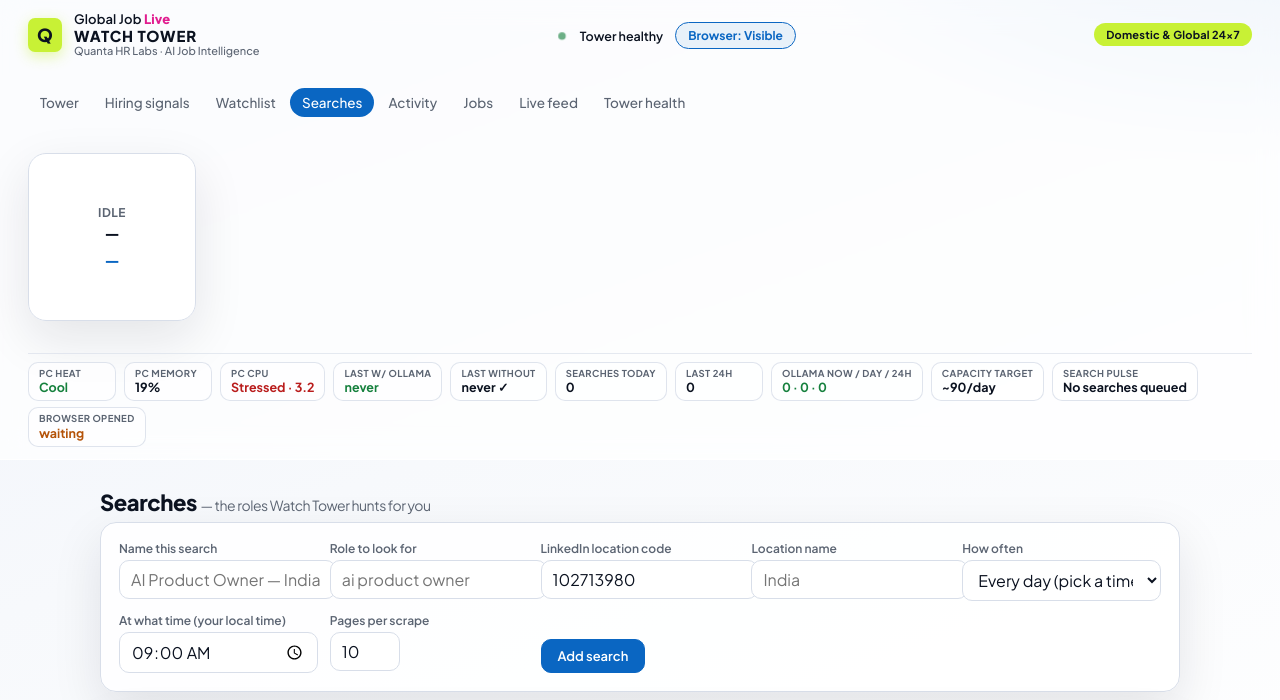
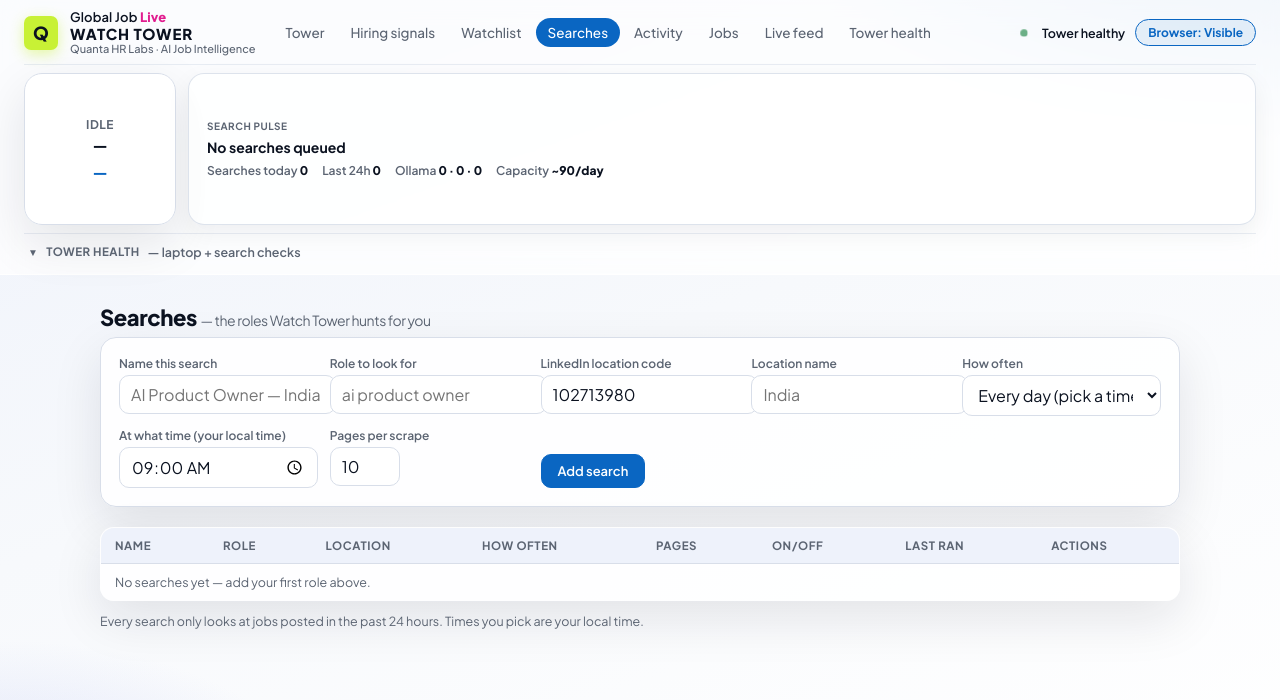
Before and after one commit to akayatgit/global-job-watch-tower, a FastAPI app: page /configs in a window 1280 px wide. Shown: the top 700 px of the page. Run offline with FastAPI, Linux system fonts and the light colour scheme.

Commit message:
Tighten header layout with pulse panel and collapsible health grid.
Remove the 24×7 scope pill, put nav and status on one row, fill space beside the search countdown, and default Tower health chips to a collapsible grid.

Co-authored-by: Cursor <cursoragent@cursor.com>

```diff
--- a/job_engine/app/admin/templates/base.html
+++ b/job_engine/app/admin/templates/base.html
@@ -62,21 +62,111 @@
     background: var(--qt-glass);
     backdrop-filter: blur(14px);
     border-bottom: 1px solid var(--qt-glass-border);
-    padding: 12px 28px 10px;
+    padding: 10px 24px 8px;
+  }
+  .header-row {
     display: flex;
     align-items: center;
-    gap: 28px;
+    gap: 12px 18px;
     flex-wrap: wrap;
   }
-  .vitals {
-    width: 100%;
+  .header-row.top {
+    justify-content: space-between;
+    padding-bottom: 8px;
+  }
+  .header-controls {
+    display: flex;
+    align-items: center;
+    gap: 10px;
+    flex-shrink: 0;
+    margin-left: auto;
+  }
+  .tower-strip {
+    display: flex;
+    gap: 12px;
+    align-items: stretch;
+    padding: 8px 0 6px;
+    border-top: 1px solid rgba(216, 222, 233, 0.55);
+  }
+  .pulse-panel {
+    flex: 1;
+    min-width: 0;
+    display: flex;
+    flex-direction: column;
+    justify-content: center;
+    gap: 6px;
+    padding: 14px 18px;
+    border-radius: 16px;
+    background: rgba(255,255,255,0.72);
+    border: 1px solid rgba(216, 222, 233, 0.85);
+    box-shadow: 0 8px 24px rgba(15, 23, 42, 0.06);
+  }
+  .pulse-panel .pulse-label {
+    font-size: 10px;
+    font-weight: 700;
+    letter-spacing: .05em;
+    text-transform: uppercase;
+    color: var(--qt-muted);
+  }
+  .pulse-panel .pulse-main {
+    font-size: 14px;
+    font-weight: 700;
+    color: var(--qt-ink);
+    line-height: 1.35;
+    overflow: hidden;
+    display: -webkit-box;
+    -webkit-line-clamp: 2;
+    -webkit-box-orient: vertical;
+  }
+  .pulse-panel .pulse-stats {
     display: flex;
     flex-wrap: wrap;
-    gap: 6px 8px;
-    padding: 8px 0 2px;
-    border-top: 1px solid rgba(216, 222, 233, 0.65);
-    margin-top: 4px;
+    gap: 6px 14px;
+    font-size: 12px;
+    font-weight: 600;
+    color: var(--qt-muted);
   }
+  .pulse-panel .pulse-stats span strong {
+    color: var(--qt-ink);
+    font-weight: 800;
+  }
+  .vitals-panel {
+    border-top: 1px solid rgba(216, 222, 233, 0.55);
+    padding-top: 4px;
+    margin-top: 2px;
+  }
+  .vitals-toggle {
+    display: flex;
+    align-items: center;
+    gap: 8px;
+    width: 100%;
+    padding: 6px 4px;
+    margin: 0;
+    border: none;
+    background: transparent;
+    color: var(--qt-muted);
+    font: inherit;
+    font-size: 11.5px;
+    font-weight: 700;
+    letter-spacing: .04em;
+    text-transform: uppercase;
+    cursor: pointer;
+    text-align: left;
+  }
+  .vitals-toggle:hover { color: var(--qt-ink); }
+  .vitals-toggle .chev {
+    display: inline-block;
+    transition: transform .18s ease;
+    font-size: 10px;
+  }
+  .vitals-panel.open .vitals-toggle .chev { transform: rotate(180deg); }
+  .vitals {
+    display: grid;
+    grid-template-columns: repeat(auto-fill, minmax(132px, 1fr));
+    gap: 6px;
+    padding: 4px 0 6px;
+  }
+  .vitals.collapsed { display: none; }
   .vital {
     display: flex;
     flex-direction: column;
@@ -150,23 +240,13 @@
     font-weight: 500;
     margin-top: 1px;
   }
-  .scope-pill {
-    margin-left: auto;
-    background: var(--qt-lime);
-    color: #0B1220;
-    font-size: 11px;
-    font-weight: 700;
-    padding: 5px 12px;
-    border-radius: 999px;
-    letter-spacing: 0.02em;
-    white-space: nowrap;
-  }
   nav {
     display: flex;
     flex-wrap: wrap;
-    gap: 4px 2px;
-    width: 100%;
-    padding-top: 2px;
+    gap: 2px;
+    flex: 1;
+    min-width: 0;
+    justify-content: flex-start;
   }
   nav a {
     text-decoration: none;
@@ -295,13 +375,17 @@
     50% { opacity: 0.55; transform: scale(0.92); }
   }
   @media (max-width: 700px) {
-    header { padding: 12px 16px; }
-    .scope-pill { margin-left: 0; }
+    header { padding: 10px 14px 8px; }
+    .header-row.top { flex-direction: column; align-items: flex-start; }
+    .header-controls { margin-left: 0; width: 100%; justify-content: flex-start; }
+    nav { width: 100%; }
+    .tower-strip { flex-direction: column; }
+    .live-clock { width: 100%; height: auto; min-height: 120px; }
+    .vitals { grid-template-columns: repeat(2, 1fr); }
     main { margin-top: 16px; }
   }
   .status-bar {
-    display: flex; align-items: center; gap: 12px; flex-wrap: wrap;
-    width: 100%; margin-top: 2px;
+    display: flex; align-items: center; gap: 10px; flex-wrap: wrap;
   }
   .status-chip {
     display: inline-flex; align-items: center; gap: 8px;
@@ -374,9 +458,9 @@
   }
   body.tower-alert-planb .planb-banner { display: block; }
   .live-clock {
-    width: 168px;
-    height: 168px;
-    margin-top: 8px;
+    width: 152px;
+    height: 152px;
+    margin-top: 0;
     padding: 16px 14px;
     border-radius: 18px;
     background: rgba(255,255,255,0.92);
@@ -438,12 +522,22 @@
   body.tower-alert-blocked .live-clock .clock-verb,
   body.tower-alert-blocked .live-clock .clock-role,
   body.tower-alert-blocked .live-clock .clock-eta { color: #fff; }
+  body.tower-alert-blocked .pulse-panel {
+    background: rgba(0,0,0,0.25);
+    border-color: #fecaca;
+    color: #fff;
+  }
+  body.tower-alert-blocked .pulse-panel .pulse-label,
+  body.tower-alert-blocked .pulse-panel .pulse-main,
+  body.tower-alert-blocked .pulse-panel .pulse-stats,
+  body.tower-alert-blocked .pulse-panel .pulse-stats span strong { color: #fff; }
 </style>
 </head>
 <body data-refresh="{{ refresh or 0 }}"
       class="{% if vitals and vitals.alert_level == 'blocked' %}tower-alert-blocked{% elif vitals and vitals.alert_level == 'planb' %}tower-alert-planb{% endif %}"
       data-alert="{{ vitals.alert_level if vitals else 'ok' }}">
 <header>
+  <div class="header-row top">
     <a class="brand" href="/">
       <div class="brand-mark" aria-hidden="true">Q</div>
       <div class="brand-text">
@@ -452,17 +546,6 @@
         <div class="byline">Quanta HR Labs · AI Job Intelligence</div>
       </div>
     </a>
-  <div class="status-bar" style="margin-left:auto; width:auto;">
-    <span class="status-chip" id="tower-status" title="{{ vitals.alert_label if vitals else 'Tower' }}">
-      <span class="live-dot {% if vitals and vitals.alert_level == 'blocked' %}bad{% elif vitals and vitals.alert_level == 'planb' %}warn{% endif %}" id="status-dot" aria-hidden="true"></span>
-      <span class="lbl" id="status-label">{% if vitals %}{{ vitals.alert_label }}{% else %}Tower{% endif %}</span>
-    </span>
-    <button type="button" class="toggle-btn {% if vitals and not vitals.headless %}on{% endif %}" id="headless-toggle"
-            title="Hidden Chrome is still a real browser (stealth). Visible lets you watch the window.">
-      Browser: <span id="headless-label">{% if vitals and vitals.headless %}Hidden{% else %}Visible{% endif %}</span>
-    </button>
-  </div>
-  <span class="scope-pill">Domestic &amp; Global 24×7</span>
     <nav>
       <a href="/" class="{{ 'active' if active == 'dashboard' }}">Tower</a>
       <a href="/signals" class="{{ 'active' if active == 'signals' }}">Hiring signals</a>
@@ -473,6 +556,17 @@
       <a href="/console" class="{{ 'active' if active == 'console' }}">Live feed</a>
       <a href="/tower-health" class="{{ 'active' if active == 'tower_health' }}">Tower health</a>
     </nav>
+    <div class="header-controls">
+      <span class="status-chip" id="tower-status" title="{{ vitals.alert_label if vitals else 'Tower' }}">
+        <span class="live-dot {% if vitals and vitals.alert_level == 'blocked' %}bad{% elif vitals and vitals.alert_level == 'planb' %}warn{% endif %}" id="status-dot" aria-hidden="true"></span>
+        <span class="lbl" id="status-label">{% if vitals %}{{ vitals.alert_label }}{% else %}Tower{% endif %}</span>
+      </span>
+      <button type="button" class="toggle-btn {% if vitals and not vitals.headless %}on{% endif %}" id="headless-toggle"
+              title="Hidden Chrome is still a real browser (stealth). Visible lets you watch the window.">
+        Browser: <span id="headless-label">{% if vitals and vitals.headless %}Hidden{% else %}Visible{% endif %}</span>
+      </button>
+    </div>
+  </div>
   <div class="planb-banner" id="planb-banner">
     Plan B active — filtering without Ollama (data quality risk). Cool the laptop / restore GPU; this should be rare.
     {% if vitals and vitals.planb_detail %}<span class="muted"> · {{ vitals.planb_detail }}</span>{% endif %}
@@ -496,6 +590,7 @@
       <a href="/console" style="color:#fff;font-weight:700;align-self:center">Open live feed →</a>
     </div>
   </div>
+  <div class="tower-strip">
     <div class="live-clock {% if vitals %}{{ vitals.countdown_mode }}{% endif %}" id="live-clock"
          data-mode="{{ vitals.countdown_mode if vitals else 'idle' }}"
          data-secs="{{ vitals.countdown_secs if vitals else 0 }}"
@@ -504,8 +599,27 @@
       <div class="clock-role" id="clock-role">{% if vitals %}{{ vitals.countdown_role }}{% else %}—{% endif %}</div>
       <div class="clock-eta" id="clock-eta">{% if vitals and vitals.countdown_secs %}{{ (vitals.countdown_secs // 60) }}m {{ '%02d'|format(vitals.countdown_secs % 60) }}s to Go!{% else %}—{% endif %}</div>
     </div>
+    <div class="pulse-panel" id="pulse-panel">
+      <div class="pulse-label">Search pulse</div>
+      <div class="pulse-main" id="pulse-main">{% if vitals %}{{ vitals.next_search_label }}{% else %}—{% endif %}</div>
+      <div class="pulse-stats" id="pulse-stats">
         {% if vitals %}
-  <div class="vitals" id="tower-vitals" title="Live laptop + search pulse — open Tower health for detail">
+        <span>Searches today <strong data-v="today-inline">{{ vitals.searches_today }}</strong></span>
+        <span>Last 24h <strong data-v="h24-inline">{{ vitals.searches_24h }}</strong></span>
+        <span>Ollama <strong data-v="ollama-inline">{{ vitals.ollama_running }} · {{ vitals.ollama_today }} · {{ vitals.ollama_24h }}</strong></span>
+        <span>Capacity <strong data-v="cap-inline">~{{ vitals.ollama_capacity_estimate }}/day</strong></span>
+        {% endif %}
+      </div>
+    </div>
+  </div>
+  {% if vitals %}
+  <div class="vitals-panel" id="vitals-panel">
+    <button type="button" class="vitals-toggle" id="vitals-toggle" aria-expanded="false" aria-controls="tower-vitals">
+      <span class="chev" aria-hidden="true">▼</span>
+      <span>Tower health</span>
+      <span class="muted" style="font-weight:600;text-transform:none;letter-spacing:0">— laptop + search checks</span>
+    </button>
+    <div class="vitals collapsed" id="tower-vitals" title="Live laptop + search pulse — open Tower health for detail">
     <a class="vital {% if vitals.heat_label in ('Hot','Critical') %}bad{% elif vitals.heat_label == 'Warm' %}warn{% else %}ok{% endif %}" href="/tower-health" data-k="heat">
       <span class="vk">PC heat</span>
       <span class="vv" data-v="heat">{% if vitals.heat_c is not none %}{{ '%.0f'|format(vitals.heat_c) }}° · {{ vitals.heat_label }}{% else %}{{ vitals.heat_label }}{% endif %}</span>
@@ -542,14 +656,11 @@
       <span class="vk">Capacity target</span>
       <span class="vv" data-v="cap">~{{ vitals.ollama_capacity_estimate }}/day</span>
     </a>
-    <a class="vital" href="/tower-health" data-k="next">
-      <span class="vk">Search pulse</span>
-      <span class="vv" data-v="next">{{ vitals.next_search_label }}</span>
-    </a>
     <a class="vital {% if not vitals.last_browser_at %}warn{% endif %}" href="/tower-health" data-k="browser">
       <span class="vk">Browser opened</span>
       <span class="vv" data-v="browser">{% if vitals.last_browser_at %}<time class="rel" datetime="{{ vitals.last_browser_at.isoformat() }}">{{ vitals.last_browser_at.isoformat() }}</time>{% else %}waiting{% endif %}</span>
     </a>
+    </div>
   </div>
   {% endif %}
 </header>
@@ -667,9 +778,18 @@ async function refreshVitals() {
     setVitalHtml('ollama_load',
       v.ollama_running + ' · ' + v.ollama_today + ' · ' + v.ollama_24h, 'ok');
     setVitalHtml('cap', '~' + v.ollama_capacity_estimate + '/day', '');
-    setVitalHtml('next', v.next_search_label || '—', '');
     setVitalHtml('browser', relOrNever(v.last_browser_at, 'waiting'),
       v.last_browser_at ? '' : 'warn');
+    const pulseMain = document.getElementById('pulse-main');
+    if (pulseMain) pulseMain.textContent = v.next_search_label || '—';
+    const setInline = (key, val) => {
+      const el = document.querySelector('[data-v="' + key + '"]');
+      if (el) el.textContent = val;
+    };
+    setInline('today-inline', String(v.searches_today));
+    setInline('h24-inline', String(v.searches_24h));
+    setInline('ollama-inline', v.ollama_running + ' · ' + v.ollama_today + ' · ' + v.ollama_24h);
+    setInline('cap-inline', '~' + v.ollama_capacity_estimate + '/day');
     updateRelTimes(document.getElementById('tower-vitals'));
   } catch (e) { /* keep last values */ }
 }
@@ -757,6 +877,27 @@ document.getElementById('copy-block')?.addEventListener('click', async () => {
 
 setInterval(refreshVitals, 3000);
 
+(function initVitalsPanel() {
+  const panel = document.getElementById('vitals-panel');
+  const toggle = document.getElementById('vitals-toggle');
+  const grid = document.getElementById('tower-vitals');
+  if (!panel || !toggle || !grid) return;
+  const KEY = 'tower-vitals-open';
+  function setOpen(open) {
+    panel.classList.toggle('open', open);
+    grid.classList.toggle('collapsed', !open);
+    toggle.setAttribute('aria-expanded', open ? 'true' : 'false');
+    try { localStorage.setItem(KEY, open ? '1' : '0'); } catch (e) {}
+  }
+  let open = false;
+  try {
+    const saved = localStorage.getItem(KEY);
+    if (saved === '1') open = true;
+  } catch (e) {}
+  setOpen(open);
+  toggle.addEventListener('click', () => setOpen(!panel.classList.contains('open')));
+})();
+
 const refreshEvery = parseInt(document.body.dataset.refresh || '0', 10);
 if (refreshEvery > 0) {
   setInterval(async () => {
```
Also changed, not shown: 1 other file. Lines whose indentation alone changed are shown as unchanged.
